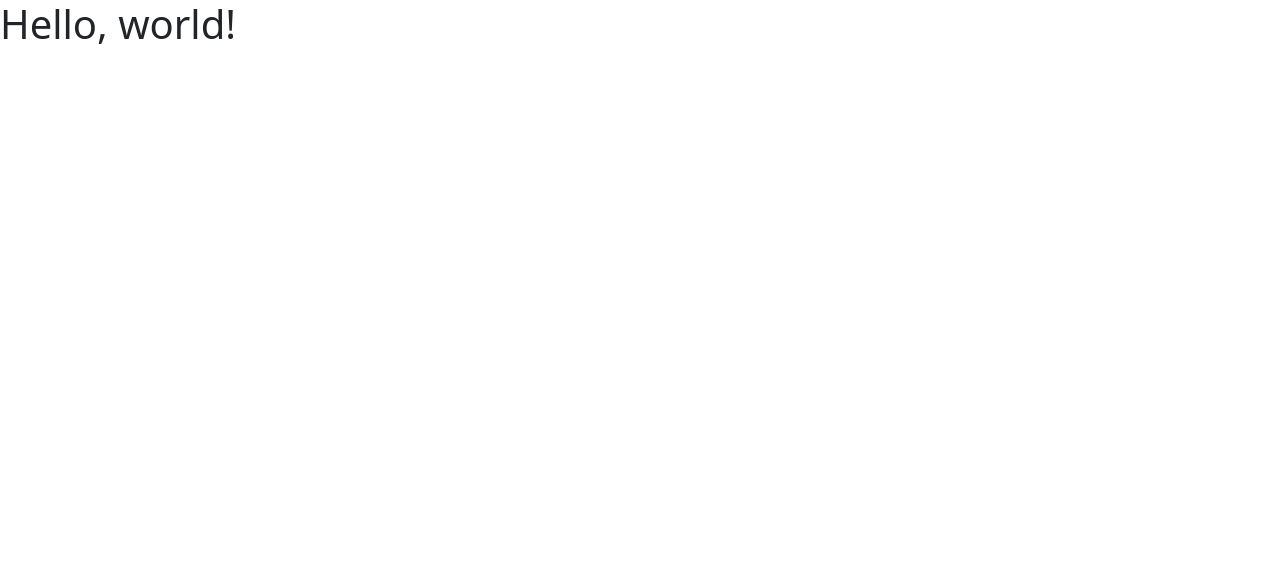
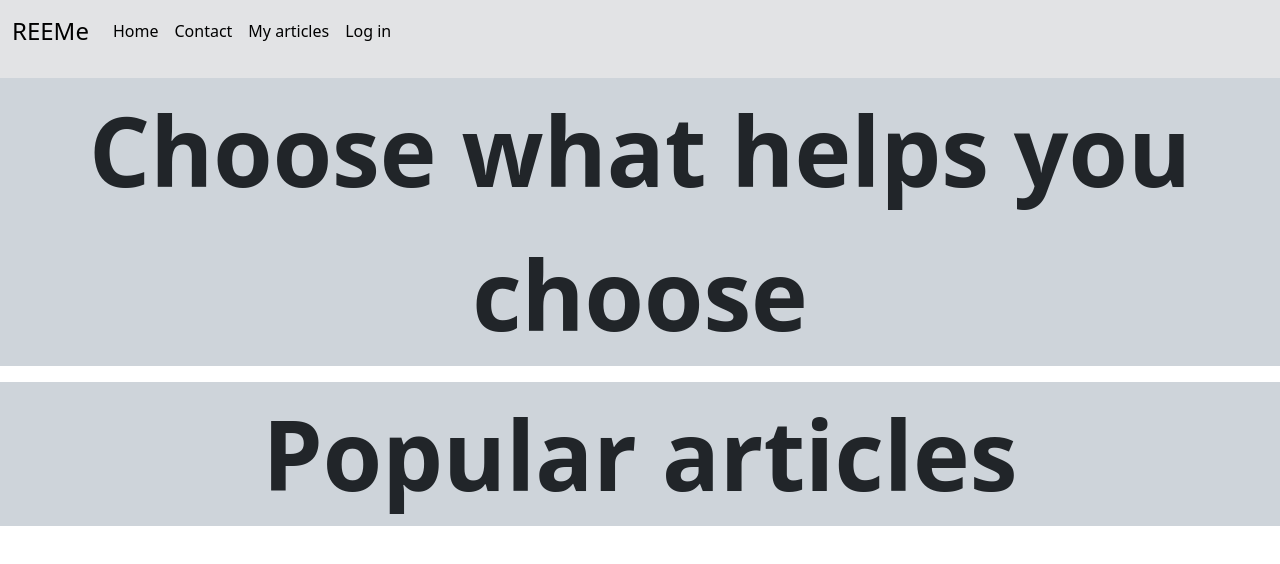
Before and after one commit to MaxCandace/maxcandace.github.io, a plain HTML site: page index.html in a window 1280 px wide. Drawn offline with nearby package versions, Linux system fonts and the light colour scheme.

Commit message:
Index.html update

```diff
--- a/index.html
+++ b/index.html
@@ -9,11 +9,45 @@
 </head>
   <body>
 
-    <!-- HEADER -->
+    <!--Header-->
+
+    <nav class="navbar navbar-expand-lg bg-secondary-subtle">
+      <div class="container-fluid justify-content-center">
+        <a class="navbar-brand" href="#"><p style="font-size: 24px;" class="fw-medium">REEMe</p></a>
+        <button class="navbar-toggler" type="button" data-bs-toggle="collapse" data-bs-target="#navbarNavAltMarkup" aria-controls="navbarNavAltMarkup" aria-expanded="false" aria-label="Toggle navigation">
+          <span class="navbar-toggler-icon"></span>
+        </button>
+        <div class="collapse navbar-collapse" id="navbarNavAltMarkup">
+          <div class="navbar-nav">
+            <a class="nav-link active" aria-current="page" href="#"><p style="font-size: 16px;" class="fw-medium">Home</p></a>
+            <a class="nav-link active" aria-current="page" href="#"><p style="font-size: 16px;" class="fw-medium">Contact</p></a>
+            <a class="nav-link active" aria-current="page" href="#"><p style="font-size: 16px;" class="fw-medium">My articles</p></a>
+            <a class="nav-link active" aria-current="page" href="#"><p style="font-size: 16px;" class="fw-medium">Log in</p></a>
+          </div>
+        </div>
+      </div>
+    </nav>
+
+    <!-- Brand -->
+    <div class="container-fluid text-center bg-dark-subtle">
+      <p style="font-size: 96px" class="fw-semibold">Choose what helps you choose</p>
+    </div>
+
+    <!--Home page title-->
+    <div class="container-fluid text-center bg-dark-subtle">
+      <p style="font-size: 96px" class="fw-semibold">Popular articles</p>
+    </div>
+
+    <!--Artciles-->
 
 
-    <h1>Hello, world!</h1>
+    <!--Filter-->
 
+
+    <!--Show more button-->
+
+
+    <!--Follow us-->
 
 
 
```
